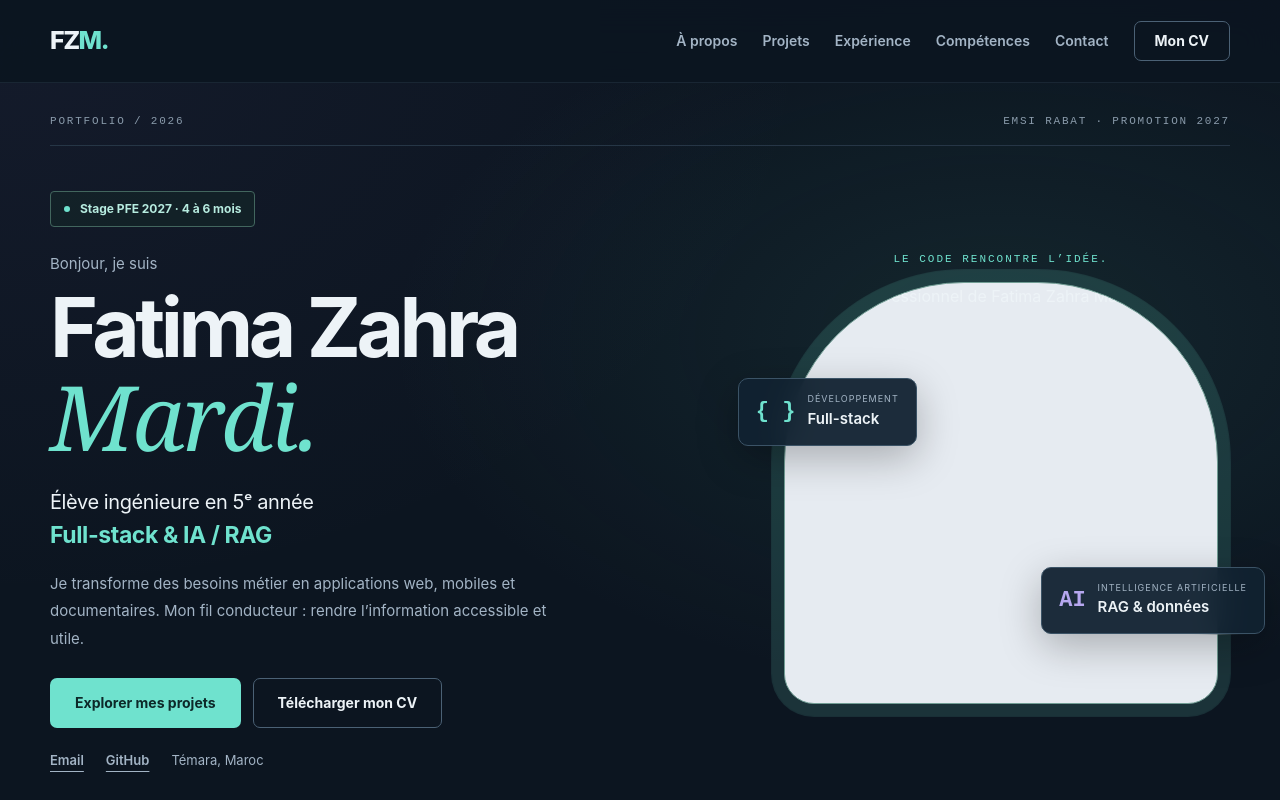
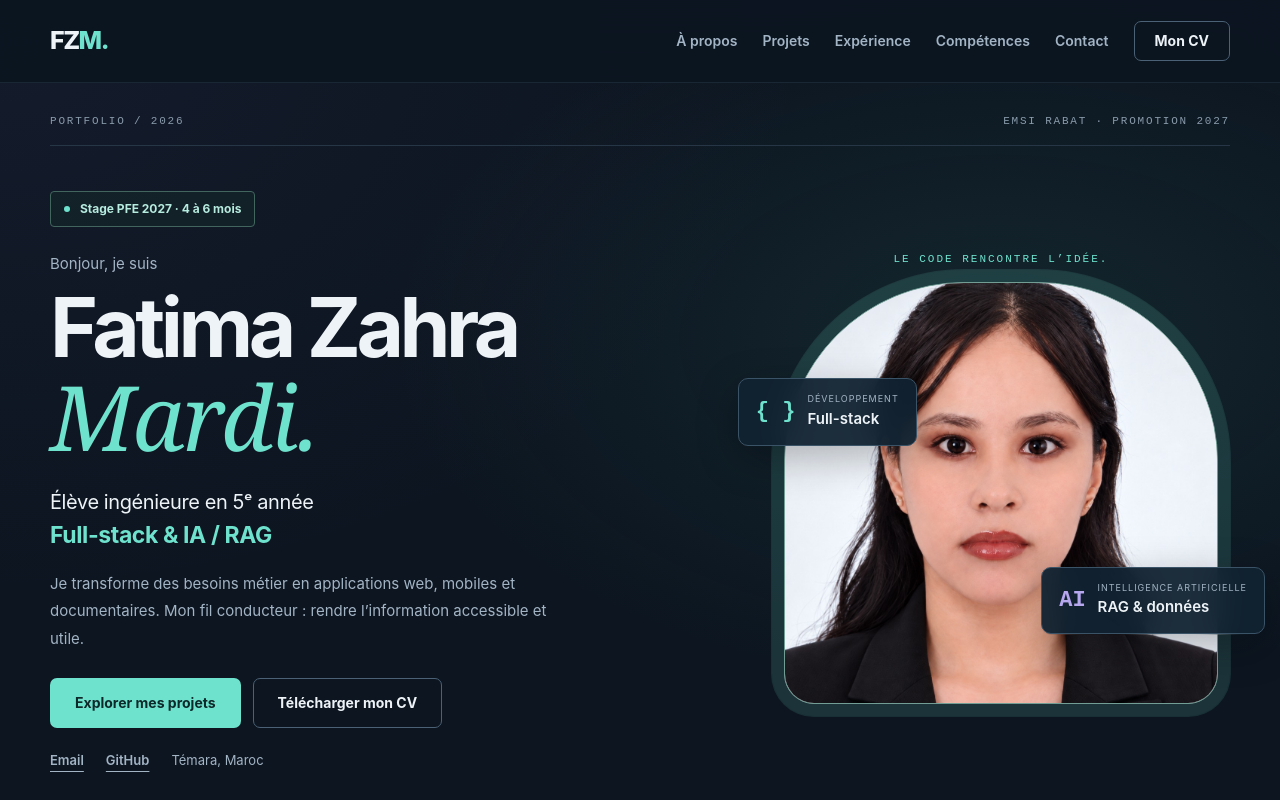
Before and after one commit to fatimazahra-mardi/portfolio, a plain HTML site: page index.html in a window 1280 px wide. Shown: the top 800 px of the page. Drawn offline with Linux system fonts and the light colour scheme.

Commit message:
Fix image source path in index.html

```diff
--- a/index.html
+++ b/index.html
@@ -123,7 +123,7 @@
 
           <div class="portrait">
             <img
-              src="assets/portrait.jpg"
+              src="portrait.jpg"
               alt="Portrait professionnel de Fatima Zahra Mardi"
               width="1145"
               height="1374"
```
